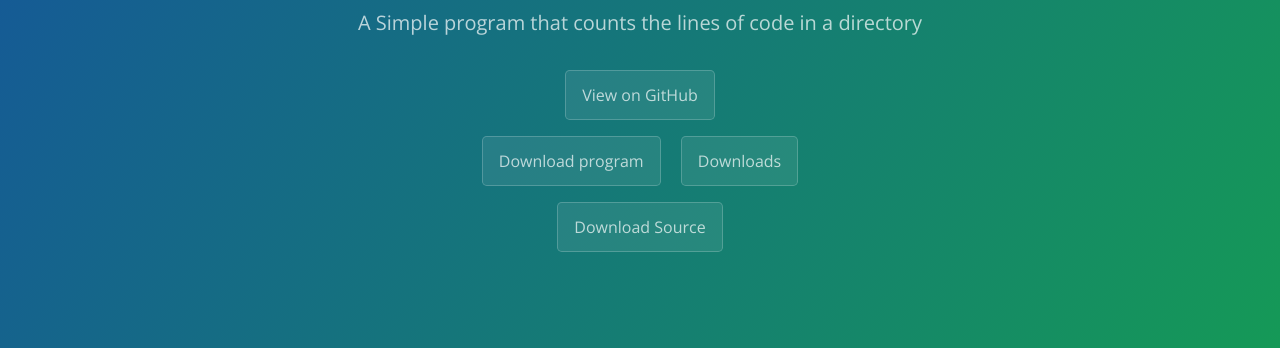
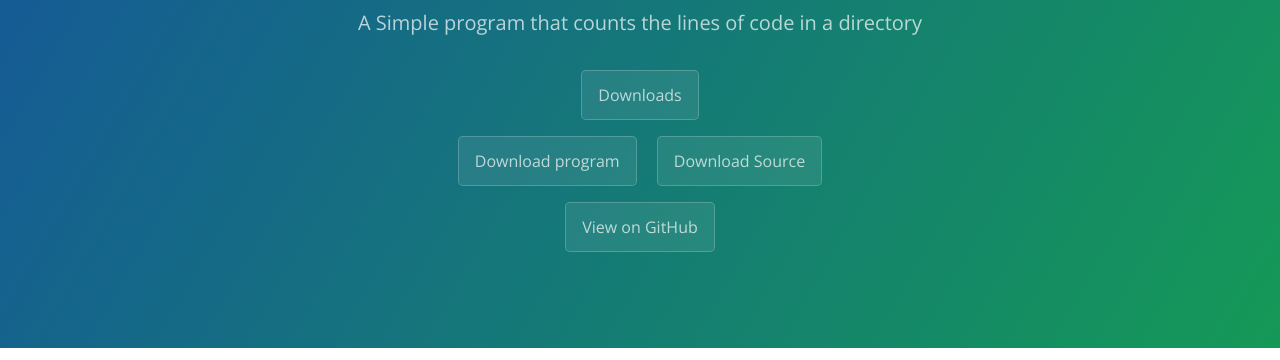
Before and after one commit to GOGO98901/Code-Counter, a plain HTML site: page index.html in a window 1280 px wide. Shown: the part 167-527 px from the top of the page. Drawn offline with nearby package versions, Linux system fonts and the light colour scheme.

Commit message:
Update index.html

```diff
--- a/index.html
+++ b/index.html
@@ -13,12 +13,14 @@
     <section class="page-header">
       <h1 class="project-name">Code counter</h1>
       <h2 class="project-tagline">A Simple program that counts the lines of code in a directory</h2>
-      <a href="https://github.com/GOGO98901/Code-Counter" class="btn">View on GitHub</a>
-      <br>
-      <a href="#jar" class="btn">Download program</a>
-      <a href="#download" class="btn">Downloads</a>
-      <br>
-      <a href="#source" class="btn">Download Source</a>
+      <div id="buttons">
+        <a href="#download" class="btn">Downloads</a>
+        <br>
+        <a href="#jar" class="btn">Download program</a>
+        <a href="#source" class="btn">Download Source</a>
+        <br>
+        <a href="https://github.com/GOGO98901/Code-Counter" class="btn">View on GitHub</a>
+      </div>
     </section>
 
     <section class="main-content">
```
